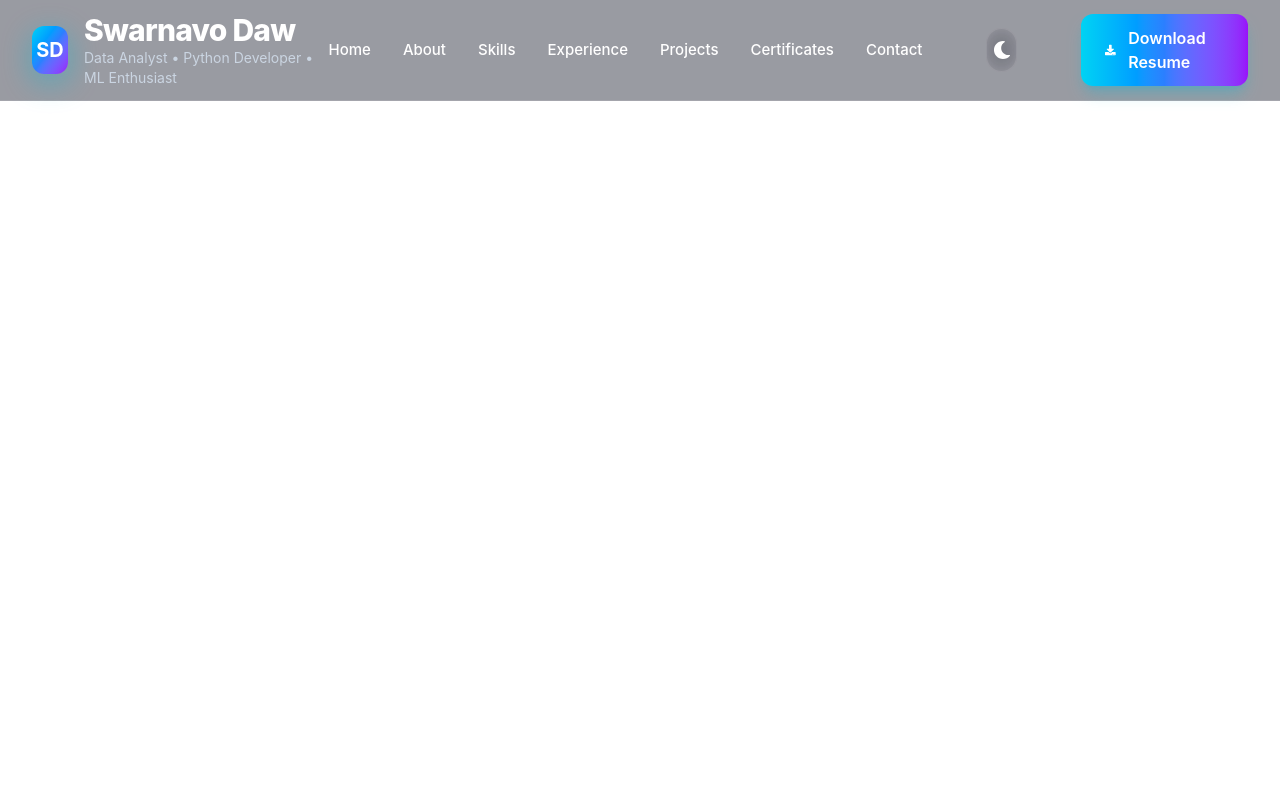
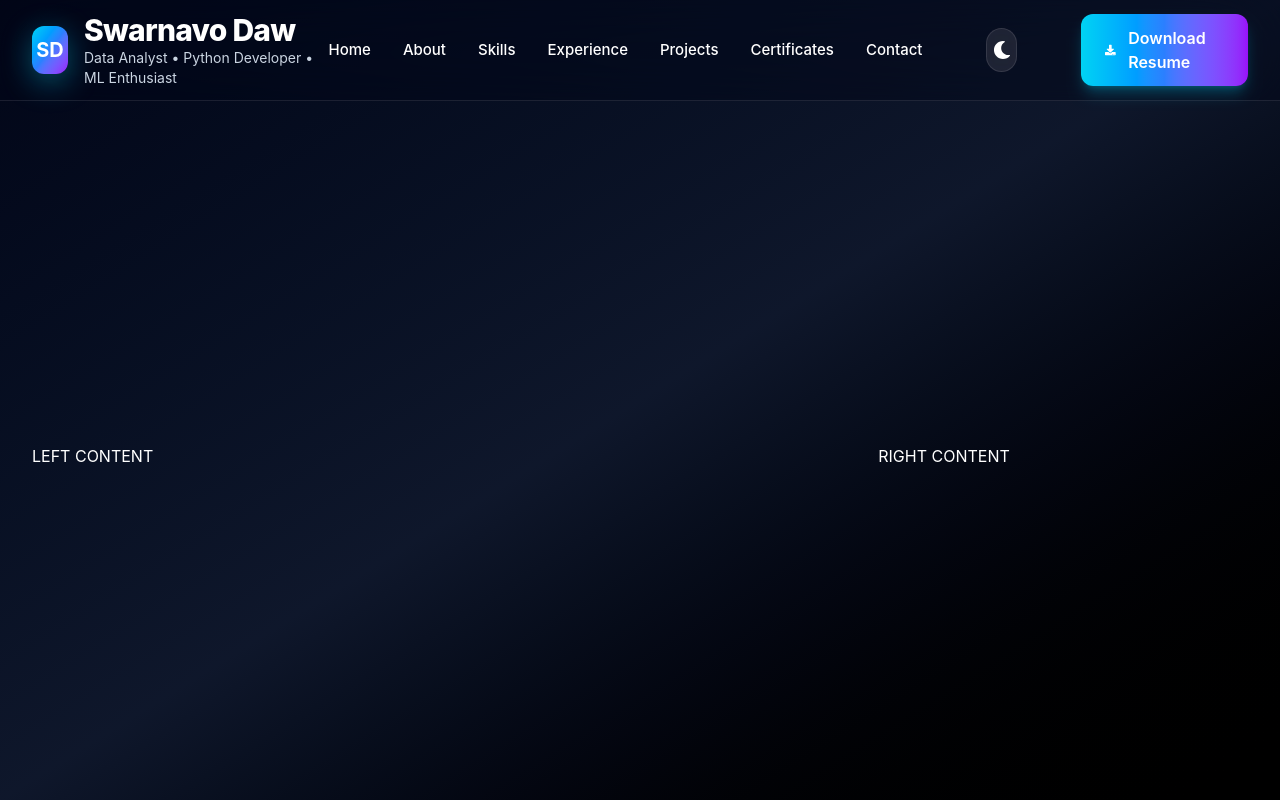
Before and after one commit to SWARNAVO-DAW/swarnavo-portfolio, a React (Vite) app: page / in a window 1280 px wide. Built offline with nearby package versions, Linux system fonts and the light colour scheme.

Commit message:
Create animated hero section

```diff
--- a/package.json
+++ b/package.json
@@ -11,10 +11,12 @@
   },
   "dependencies": {
     "@tailwindcss/vite": "^4.3.3",
+    "framer-motion": "^12.43.0",
     "react": "^19.2.8",
     "react-dom": "^19.2.8",
     "react-icons": "^5.7.0",
     "react-scroll": "^1.9.3",
+    "react-type-animation": "^3.2.0",
     "tailwindcss": "^4.3.3"
   },
   "devDependencies": {
--- a/src/App.jsx
+++ b/src/App.jsx
@@ -11,20 +11,35 @@
 // export default App;
 
 
+// import Navbar from "./components/Navbar";
+
+// function App() {
+
+//   return (
+
+//     <>
+
+//       <Navbar />
+
+//     </>
+
+//   );
+
+// }
+
+// export default App;
+
+
 import Navbar from "./components/Navbar";
+import Hero from "./components/Hero";
 
 function App() {
-
   return (
-
     <>
-
       <Navbar />
-
+      <Hero />
     </>
-
   );
-
 }
 
 export default App;
--- a/src/components/Hero.jsx
+++ b/src/components/Hero.jsx
@@ -0,0 +1,35 @@
+import portfolio from "../data/portfolio";
+import profile from "../assets/profile.jpg";
+import hero from "../assets/hero.png";
+
+function Hero() {
+  return (
+    <section className="relative min-h-screen overflow-hidden bg-gradient-to-br from-slate-950 via-slate-900 to-black text-white">
+
+      {/* Container */}
+
+      <div className="mx-auto flex min-h-screen max-w-7xl items-center justify-between px-8 pt-28">
+
+        {/* LEFT */}
+
+        <div className="w-full lg:w-1/2">
+
+          LEFT CONTENT
+
+        </div>
+
+        {/* RIGHT */}
+
+        <div className="relative hidden w-1/2 items-center justify-center lg:flex">
+
+          RIGHT CONTENT
+
+        </div>
+
+      </div>
+
+    </section>
+  );
+}
+
+export default Hero;
--- a/src/data/portfolio.js
+++ b/src/data/portfolio.js
@@ -1,13 +1,34 @@
 const portfolio = {
+  // Personal Information
   name: "Swarnavo Daw",
-  title: "Aspiring Data Analyst & Scientist",
+  shortName: "Swarnavo",
+  initials: "SD",
+
+  // Professional Title
+  title: "Data Analyst",
+  subtitle: "Python | SQL | Advance Excel | Power BI | Machine Learning | Data Visualization",
+
+  // Hero Tagline
+  tagline: "Transforming Data into Actionable Insights Through Analytics and Machine Learning.",
+
+  // About Me
+  about:
+    "Hello! I'm Swarnavo Daw, a BCA graduate passionate about Data Analytics and Machine Learning. I specialize in Python, SQL, Power BI, Advanced Excel, and data visualization, with hands-on experience building real-world analytics and machine learning projects. I enjoy transforming raw data into meaningful business insights through exploratory data analysis, interactive dashboards, and predictive modeling. I am committed to continuous learning and aspire to help organizations make smarter, data-driven decisions.",
+
+  // Contact
   email: "swarnavodaw8@gmail.com",
   phone: "+91 9830689574",
+  location: "Kolkata, India",
 
+  // Career
+  experience: "Customer Support Associate | Teleperformance",
+  availability: "Open to Data Analyst Opportunities",
+
+  // Social Links
   github: "https://github.com/SWARNAVO-DAW",
-
   linkedin: "https://www.linkedin.com/in/swarnavo-dawn-420018247/",
 
+  // Resume
   resume: "/resume.pdf",
 };
 
```
Also changed, not shown: src/assets/profile.jpg (renamed from src/assets/profile.jpeg), 1 other file (tests, documents, lock files or other folders).
